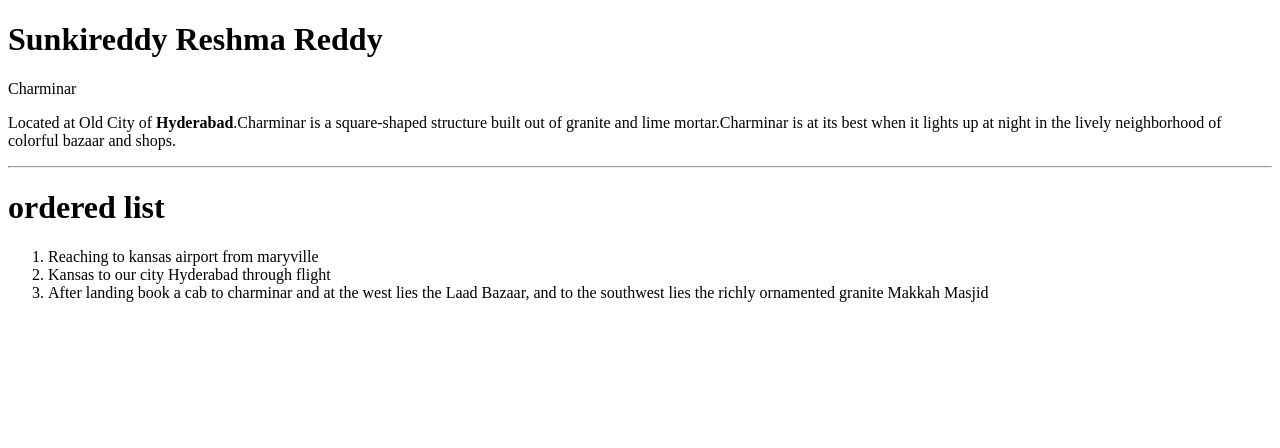
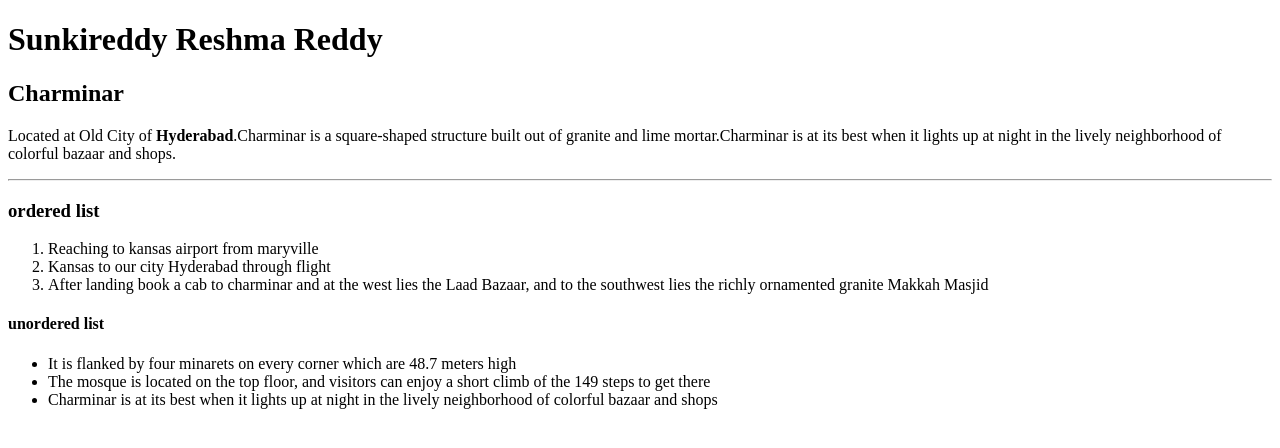
Before and after one commit to 44-563-WebApps-F21/webapps-f21-assignment-3-sunkireddyreshma, a plain HTML site: page index.html in a window 1280 px wide. Drawn offline with Linux system fonts and the light colour scheme.

Commit message:
unordered list are committed

```diff
--- a/index.html
+++ b/index.html
@@ -12,18 +12,18 @@
     </body>
 </html>
 <html>
-    <h>
+    <h2>
        Charminar
-    </h>
+    </h2>
     <p>
          Located at Old City of <b>Hyderabad</b>.Charminar is a square-shaped structure built out of granite and lime mortar.Charminar is at its best when it lights up at night in the lively neighborhood of colorful bazaar and shops.
     </p>
 </html>
 <html>
     <hr>
-    <h1>
+    <h3>
         ordered list
-    </h1>
+    </h3>
     <ol>
         <li>Reaching to kansas airport from maryville</li>
         <li>Kansas to our city Hyderabad through flight</li>
@@ -31,3 +31,14 @@
     </ol>
 
 </html>
+<html>
+    <h4>
+        unordered list
+    </h4>
+    <ul>
+        <li>It is flanked by four minarets on every corner which are 48.7 meters high</li>
+        <li>The mosque is located on the top floor, and visitors can enjoy a short climb of the 149 steps to get there</li>
+        <li>Charminar is at its best when it lights up at night in the lively neighborhood of colorful bazaar and shops</li>
+    </ul>
+
+</html>
```
